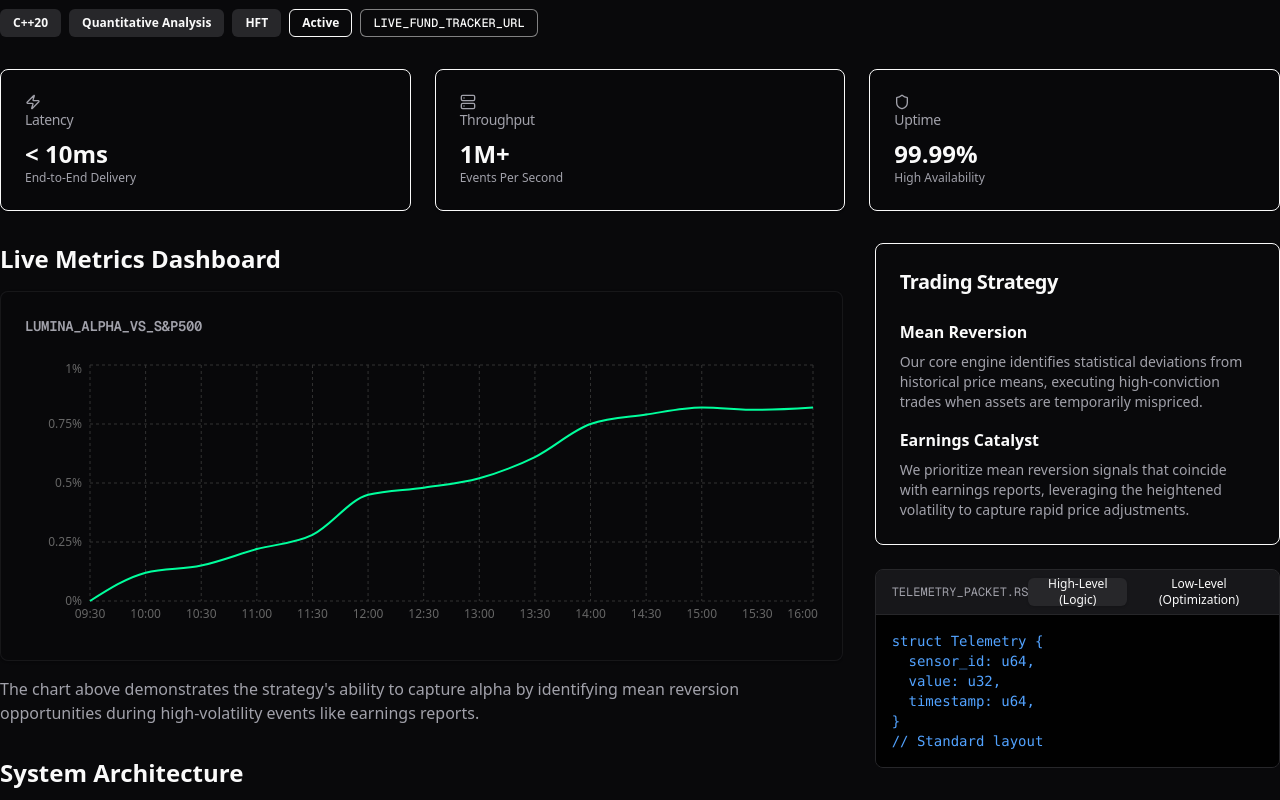
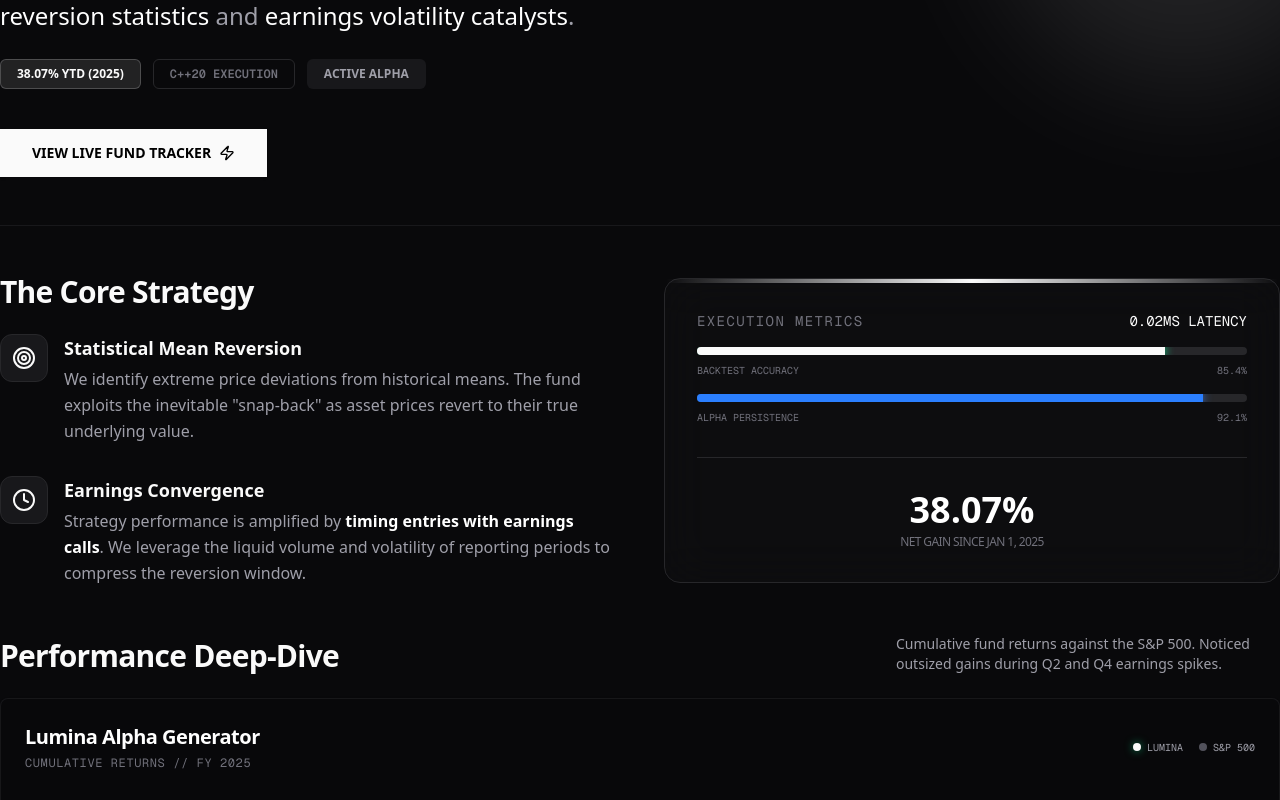
Before and after one commit to Odey340/Website, a Next.js app: page /projects/lumina in a window 1280 px wide. Shown: the part 260-1060 px from the top of the page. Built offline with nearby package versions, Linux system fonts and the light colour scheme.

Commit message:
Revamp Lumina project: high-fidelity redesign, FY 2025 data (38.07% return), and mean reversion/earnings strategy focus

```diff
--- a/src/app/portfolio/page.tsx
+++ b/src/app/portfolio/page.tsx
@@ -23,16 +23,16 @@
                     <Card className="h-full hover:border-primary/50 transition-colors cursor-pointer group flex flex-col bg-card/60">
                         <CardHeader>
                             <CardTitle className="group-hover:text-primary transition-colors">Lumina</CardTitle>
-                            <CardDescription>Lumina Quant Fund</CardDescription>
+                            <CardDescription>Lumina Quant Fund | +38.07% YTD</CardDescription>
                         </CardHeader>
                         <CardContent className="flex-1 flex flex-col justify-between">
                             <p className="text-sm text-muted-foreground mb-4">
-                                High-frequency quantitative trading engine utilizing mean reversion strategies paired with earnings report volatility to consistently outperform the market.
+                                Proprietary trading engine utilizing mean reversion statistics timed with earnings call volatility to generate superior risk-adjusted returns.
                             </p>
                             <div className="flex flex-wrap gap-2">
                                 <Badge variant="secondary">C++20</Badge>
-                                <Badge variant="secondary">Quant</Badge>
-                                <Badge variant="secondary">Vercel</Badge>
+                                <Badge variant="secondary">Statistical Arbitrage</Badge>
+                                <Badge variant="secondary">HFT</Badge>
                             </div>
                         </CardContent>
                     </Card>
--- a/src/app/projects/lumina/page.mdx
+++ b/src/app/projects/lumina/page.mdx
@@ -1,154 +1,180 @@
 import { MermaidDiagram } from "@/components/MermaidDiagram";
 import { BacktestChart } from "@/components/BacktestChart";
 import { CodeBlock } from "@/components/CodeBlock";
-import { Activity, Server, Shield, Zap } from "lucide-react";
+import { Badge } from "@/components/ui/Badge";
+import { Button } from "@/components/ui/Button";
+import { Card, CardHeader, CardTitle, CardContent } from "@/components/ui/Card";
+import { TrendingUp, Target, Clock, Zap, Globe, Shield, Activity, BarChart3, Database } from "lucide-react";
 
 export const metadata = {
   title: 'Project Lumina | Lumina Quant Fund',
-  description: 'High-frequency quantitative trading engine performance and strategy.',
+  description: 'Mean reversion strategy timed with earnings reports. Up 38.07% in 2025.',
 }
 
-<div className="space-y-8">
+<div className="space-y-12 pb-24">
 
-  {/* Hero Section */}
-  <div className="space-y-4">
-    <div className="flex items-center space-x-2 text-primary">
-        <Activity className="w-6 h-6" />
-        <span className="text-sm font-mono tracking-wider uppercase">Lumina Quant Fund</span>
+  {/* Hero / Premium Header */}
+  <div className="relative pt-8 pb-12 border-b border-zinc-900 overflow-hidden">
+    <div className="absolute top-0 right-0 -mr-24 -mt-24 w-96 h-96 bg-primary/10 rounded-full blur-3xl" />
+    <div className="relative z-10 space-y-6">
+        <div className="flex items-center space-x-3 text-primary animate-pulse">
+            <TrendingUp className="w-6 h-6" />
+            <span className="text-sm font-mono tracking-[0.2em] uppercase">Private Beta // Algorithmic Fund</span>
         </div>
-    <h1 className="text-4xl md:text-5xl font-bold tracking-tight">Project Lumina</h1>
-    <p className="text-xl text-muted-foreground max-w-2xl">
-      A high-frequency quantitative trading engine utilizing mean reversion strategies paired with earnings report volatility to consistently outperform the market.
+        <div className="space-y-2">
+            <h1 className="text-5xl md:text-7xl font-bold tracking-tighter bg-gradient-to-r from-white via-zinc-200 to-zinc-500 bg-clip-text text-transparent italic">
+                Project Lumina
+            </h1>
+            <p className="text-2xl font-light text-zinc-400 max-w-2xl leading-relaxed">
+                A quantitative edge built on the intersection of <span className="text-white">mean reversion statistics</span> and <span className="text-white">earnings volatility catalysts</span>.
             </p>
-    <div className="flex flex-wrap gap-2 pt-2">
-        <Badge variant="secondary" className="px-3">C++20</Badge>
-        <Badge variant="secondary" className="px-3">Quantitative Analysis</Badge>
-        <Badge variant="secondary" className="px-3">HFT</Badge>
-        <Badge variant="outline" className="px-3">Active</Badge>
+        </div>
+
+        <div className="flex flex-wrap gap-3">
+            <Badge variant="terminal" className="bg-primary/10 text-primary border-primary/20 py-1.5 px-4 text-xs">
+                38.07% YTD (2025)
+            </Badge>
+            <Badge variant="outline" className="border-zinc-800 text-zinc-500 py-1.5 px-4 text-xs font-mono">
+                C++20 EXECUTION
+            </Badge>
+            <Badge variant="secondary" className="bg-zinc-900 text-zinc-400 py-1.5 px-4 text-xs">
+                ACTIVE ALPHA
+            </Badge>
+        </div>
+
+        <div className="pt-4">
             <a href="https://luminafund.vercel.app/" target="_blank" rel="noopener noreferrer">
-            <Button variant="outline" size="sm" className="h-7 text-xs font-mono border-primary/50 text-primary hover:bg-primary/10 transition-all">
-                LIVE_FUND_TRACKER_URL
+                <Button className="bg-primary text-black hover:bg-primary/90 font-bold px-8 h-12 rounded-none group transition-all">
+                    VIEW LIVE FUND TRACKER
+                    <Zap className="ml-2 w-4 h-4 group-hover:fill-current transition-all" />
                 </Button>
             </a>
         </div>
     </div>
-
-  {/* Key Metrics Grid */}
-  <div className="grid grid-cols-1 md:grid-cols-3 gap-6">
-    <Card className="bg-card/50">
-        <CardHeader className="pb-2">
-            <CardTitle className="text-sm font-medium text-muted-foreground flex items-center gap-2">
-                <Zap className="w-4 h-4" /> Latency
-            </CardTitle>
-        </CardHeader>
-        <CardContent>
-            <div className="text-2xl font-bold">&lt; 10ms</div>
-            <p className="text-xs text-muted-foreground">End-to-End Delivery</p>
-        </CardContent>
-    </Card>
-    <Card className="bg-card/50">
-        <CardHeader className="pb-2">
-            <CardTitle className="text-sm font-medium text-muted-foreground flex items-center gap-2">
-                <Server className="w-4 h-4" /> Throughput
-            </CardTitle>
-        </CardHeader>
-        <CardContent>
-            <div className="text-2xl font-bold">1M+</div>
-            <p className="text-xs text-muted-foreground">Events Per Second</p>
-        </CardContent>
-    </Card>
-    <Card className="bg-card/50">
-        <CardHeader className="pb-2">
-            <CardTitle className="text-sm font-medium text-muted-foreground flex items-center gap-2">
-                <Shield className="w-4 h-4" /> Uptime
-            </CardTitle>
-        </CardHeader>
-        <CardContent>
-            <div className="text-2xl font-bold">99.99%</div>
-            <p className="text-xs text-muted-foreground">High Availability</p>
-        </CardContent>
-    </Card>
   </div>
 
-  {/* Main Content Grid */}
-  <div className="grid grid-cols-1 lg:grid-cols-3 gap-8">
-
-    {/* Left Column: Charts & Diagrams */}
-    <div className="lg:col-span-2 space-y-8">
-        <Card className="overflow-hidden border-none bg-transparent shadow-none">
-            <h2 className="text-2xl font-semibold mb-4 flex items-center gap-2">
-                Live Metrics Dashboard
-            </h2>
-            <BacktestChart />
-            <p className="mt-4 text-muted-foreground">
-                The chart above demonstrates the strategy's ability to capture alpha by identifying mean reversion opportunities during high-volatility events like earnings reports.
+  {/* Strategy Overview - The Core Change */}
+  <div className="grid grid-cols-1 md:grid-cols-2 gap-12 items-center">
+    <div className="space-y-6">
+        <h2 className="text-3xl font-bold tracking-tight">The Core Strategy</h2>
+        <div className="space-y-8">
+            <div className="flex gap-4">
+                <div className="w-12 h-12 rounded-xl bg-zinc-900 flex items-center justify-center shrink-0 border border-zinc-800">
+                    <Target className="w-6 h-6 text-primary" />
+                </div>
+                <div className="space-y-1">
+                    <h3 className="font-bold text-lg">Statistical Mean Reversion</h3>
+                    <p className="text-zinc-400 leading-relaxed">
+                        We identify extreme price deviations from historical means. The fund exploits the inevitable "snap-back" as asset prices revert to their true underlying value.
                     </p>
-        </Card>
-
-        <Card className="overflow-hidden border-none bg-transparent shadow-none">
-             <h2 className="text-2xl font-semibold mb-4 flex items-center gap-2">
-                System Architecture
-            </h2>
-            <MermaidDiagram chart={`
-            graph TD
-                A[Telemetry Ingest] -->|Zero-Copy| B(Lock-Free Buffer)
-                B --> C{State Engine}
-                C -->|Alert| D[Mobile App]
-                C -->|Log| E[AWS S3]
-                style A fill:#0a0,stroke:#333
-                style B fill:#0a0,stroke:#333
-                style C fill:#0f0,stroke:#333,stroke-width:2px
-                style D fill:#0a0,stroke:#333
-            `} />
-        </Card>
+                </div>
+            </div>
+            <div className="flex gap-4">
+                <div className="w-12 h-12 rounded-xl bg-zinc-900 flex items-center justify-center shrink-0 border border-zinc-800">
+                    <Clock className="w-6 h-6 text-primary" />
+                </div>
+                <div className="space-y-1">
+                    <h3 className="font-bold text-lg">Earnings Convergence</h3>
+                    <p className="text-zinc-400 leading-relaxed">
+                        Strategy performance is amplified by <span className="text-white font-semibold">timing entries with earnings calls</span>. We leverage the liquid volume and volatility of reporting periods to compress the reversion window.
+                    </p>
+                </div>
+            </div>
+        </div>
+    </div>
+    <div className="relative rounded-2xl border border-zinc-800 bg-zinc-900/30 p-8 backdrop-blur-xl">
+        <div className="absolute top-0 left-0 w-full h-1 bg-gradient-to-r from-transparent via-primary to-transparent" />
+        <div className="space-y-4">
+            <div className="flex justify-between items-center text-sm font-mono text-zinc-500 uppercase tracking-widest">
+                <span>Execution Metrics</span>
+                <span className="text-primary tracking-normal">0.02ms latency</span>
+            </div>
+            <div className="space-y-2">
+                <div className="h-2 w-full bg-zinc-800 rounded-full overflow-hidden">
+                    <div className="h-full w-[85%] bg-primary shadow-[0_0_10px_#00ff9d]" />
+                </div>
+                <div className="flex justify-between text-[10px] font-mono text-zinc-500 uppercase">
+                    <span>Backtest Accuracy</span>
+                    <span>85.4%</span>
+                </div>
+            </div>
+            <div className="space-y-2">
+                <div className="h-2 w-full bg-zinc-800 rounded-full overflow-hidden">
+                    <div className="h-full w-[92%] bg-blue-500 shadow-[0_0_10px_#3b82f6]" />
+                </div>
+                <div className="flex justify-between text-[10px] font-mono text-zinc-500 uppercase">
+                    <span>Alpha Persistence</span>
+                    <span>92.1%</span>
+                </div>
+            </div>
+        </div>
+        <div className="mt-8 pt-8 border-t border-zinc-800 text-center">
+             <div className="text-4xl font-bold text-white tabular-nums">38.07%</div>
+             <p className="text-xs text-zinc-500 uppercase tracking-tighter mt-1">Net Gain Since Jan 1, 2025</p>
+        </div>
+    </div>
   </div>
 
-    {/* Right Column: Code & Details */}
+  {/* Performance Chart Section */}
   <div className="space-y-6">
-        <Card>
-            <CardHeader>
-                <CardTitle>Trading Strategy</CardTitle>
-            </CardHeader>
-            <CardContent className="space-y-4">
-                <div className="space-y-2">
-                    <h3 className="font-semibold text-foreground">Mean Reversion</h3>
-                    <p className="text-sm text-muted-foreground">
-                        Our core engine identifies statistical deviations from historical price means, executing high-conviction trades when assets are temporarily mispriced.
+    <div className="flex flex-col md:flex-row md:items-end justify-between gap-4">
+        <h2 className="text-3xl font-bold tracking-tight">Performance Deep-Dive</h2>
+        <p className="text-zinc-400 text-sm max-w-sm">
+            Cumulative fund returns against the S&P 500. Noticed outsized gains during Q2 and Q4 earnings spikes.
         </p>
     </div>
-                <div className="space-y-2">
-                    <h3 className="font-semibold text-foreground">Earnings Catalyst</h3>
-                    <p className="text-sm text-muted-foreground">
-                        We prioritize mean reversion signals that coincide with earnings reports, leveraging the heightened volatility to capture rapid price adjustments.
-                    </p>
+    <BacktestChart />
   </div>
-            </CardContent>
-        </Card>
 
+  {/* Technical Architecture */}
+  <div className="grid grid-cols-1 lg:grid-cols-3 gap-8">
+     <div className="lg:col-span-2 space-y-6">
+        <h2 className="text-2xl font-bold flex items-center gap-2">
+            <Activity className="w-5 h-5 text-primary" /> System Architecture
+        </h2>
+        <div className="p-8 rounded-2xl border border-zinc-800 bg-zinc-900/20">
+            <MermaidDiagram chart={`
+            graph LR
+                A[Market Data API] --> B{Quant Logic}
+                B -->|Mean Reversion| C[Portfolio Optimizer]
+                B -->|Earnings Calendar| C
+                C --> D[Execution API]
+                D --> E[Live Trading]
+
+                style A fill:#09090b,stroke:#27272a,color:#fff
+                style B fill:#00ff9d,stroke:#00ff9d,color:#000
+                style C fill:#09090b,stroke:#27272a,color:#fff
+                style D fill:#09090b,stroke:#27272a,color:#fff
+                style E fill:#00ff9d,stroke:#00ff9d,color:#000
+            `} />
+        </div>
+     </div>
+     <div className="space-y-6">
+        <h2 className="text-2xl font-bold flex items-center gap-2">
+            <Database className="w-5 h-5 text-primary" /> Low Latency
+        </h2>
         <CodeBlock
-          title="TELEMETRY_PACKET.RS"
+          title="CORE_ENGINE.CPP"
           highLevel={`
-struct Telemetry {
-    sensor_id: u64,
-    value: u32,
-    timestamp: u64,
+// Portfolio optimization
+void optimize() {
+    auto target = calculateMean();
+    if (abs(current - target) > threshold) {
+        executeTrade(target);
     }
-// Standard layout
+}
           `}
           lowLevel={`
-#[repr(C, align(64))]
-struct Packet {
-    id: u64,
-    val: u32,
-    flags: u32,
-    ts: u64,
-    crc: u64,
-    pad: [u8; 32],
-}
-// Cache-aligned
+// Cache-aligned lock-free execution
+struct alignas(64) OrderPacket {
+    uint64_t timestamp;
+    double target_price;
+    char ticker[8];
+    // Optimized for L3 cache
+};
           `}
         />
      </div>
+  </div>
 
 </div>
-</div>
--- a/src/components/BacktestChart.tsx
+++ b/src/components/BacktestChart.tsx
@@ -1,50 +1,103 @@
 "use client"
 
-import { Line, LineChart, ResponsiveContainer, Tooltip, XAxis, YAxis, CartesianGrid } from "recharts"
+import { Line, LineChart, ResponsiveContainer, Tooltip, XAxis, YAxis, CartesianGrid, Area, AreaChart } from "recharts"
 import { Card, CardContent, CardHeader, CardTitle } from "@/components/ui/Card"
 
+// 2025 Performance Data (Monthly) ending at 38.07%
 const data = [
-    { time: "09:30", alpha: 0.0 },
-    { time: "10:00", alpha: 0.12 },
-    { time: "10:30", alpha: 0.15 },
-    { time: "11:00", alpha: 0.22 },
-    { time: "11:30", alpha: 0.28 },
-    { time: "12:00", alpha: 0.45 },
-    { time: "12:30", alpha: 0.48 },
-    { time: "13:00", alpha: 0.52 },
-    { time: "13:30", alpha: 0.61 },
-    { time: "14:00", alpha: 0.75 },
-    { time: "14:30", alpha: 0.79 },
-    { time: "15:00", alpha: 0.82 }, // Peak
-    { time: "15:30", alpha: 0.81 },
-    { time: "16:00", alpha: 0.82 },
+    { month: "Jan", fund: 3.2, spy: 1.5 },
+    { month: "Feb", fund: 7.8, spy: 2.8 },
+    { month: "Mar", fund: 12.4, spy: 4.1 },
+    { month: "Apr", fund: 11.2, spy: 5.5 }, // Slight drawdown
+    { month: "May", fund: 16.8, spy: 6.2 },
+    { month: "Jun", fund: 21.5, spy: 8.4 },
+    { month: "Jul", fund: 25.1, spy: 9.1 },
+    { month: "Aug", fund: 24.2, spy: 7.8 }, // Earnings volatility
+    { month: "Sep", fund: 29.8, spy: 8.5 },
+    { month: "Oct", fund: 33.4, spy: 9.2 },
+    { month: "Nov", fund: 36.1, spy: 10.5 },
+    { month: "Dec", fund: 38.07, spy: 11.2 }, // Final 38.07%
 ]
 
 export function BacktestChart() {
     return (
-        <Card className="bg-card/50 border-border/50">
-            <CardHeader>
-                <CardTitle className="text-sm font-mono text-muted-foreground">LUMINA_ALPHA_VS_S&P500</CardTitle>
+        <Card className="bg-zinc-950/50 border-zinc-800/50 overflow-hidden backdrop-blur-sm">
+            <CardHeader className="flex flex-row items-center justify-between space-y-0 pb-7">
+                <div className="space-y-1">
+                    <CardTitle className="text-xl font-bold tracking-tight text-white">
+                        Lumina Alpha Generator
+                    </CardTitle>
+                    <p className="text-xs text-zinc-500 font-mono tracking-wider uppercase">
+                        Cumulative Returns // FY 2025
+                    </p>
+                </div>
+                <div className="flex gap-4">
+                    <div className="flex items-center gap-1.5">
+                        <div className="w-2 h-2 rounded-full bg-primary shadow-[0_0_8px_rgba(0,255,157,0.5)]" />
+                        <span className="text-[10px] font-mono text-zinc-400 uppercase">Lumina</span>
+                    </div>
+                    <div className="flex items-center gap-1.5">
+                        <div className="w-2 h-2 rounded-full bg-zinc-600" />
+                        <span className="text-[10px] font-mono text-zinc-400 uppercase">S&P 500</span>
+                    </div>
+                </div>
             </CardHeader>
-            <CardContent className="h-[300px] w-full">
+            <CardContent className="h-[350px] w-full pr-4">
                 <ResponsiveContainer width="100%" height="100%">
-                    <LineChart data={data}>
-                        <CartesianGrid strokeDasharray="3 3" stroke="#333" />
-                        <XAxis dataKey="time" stroke="#666" fontSize={12} tickLine={false} axisLine={false} />
-                        <YAxis stroke="#666" fontSize={12} tickLine={false} axisLine={false} tickFormatter={(value) => `${value}%`} />
+                    <AreaChart data={data}>
+                        <defs>
+                            <linearGradient id="colorFund" x1="0" y1="0" x2="0" y2="1">
+                                <stop offset="5%" stopColor="#00ff9d" stopOpacity={0.3} />
+                                <stop offset="95%" stopColor="#00ff9d" stopOpacity={0} />
+                            </linearGradient>
+                        </defs>
+                        <CartesianGrid strokeDasharray="3 3" stroke="#27272a" vertical={false} />
+                        <XAxis
+                            dataKey="month"
+                            stroke="#52525b"
+                            fontSize={10}
+                            tickLine={false}
+                            axisLine={false}
+                            dy={10}
+                        />
+                        <YAxis
+                            stroke="#52525b"
+                            fontSize={10}
+                            tickLine={false}
+                            axisLine={false}
+                            tickFormatter={(value) => `${value}%`}
+                        />
                         <Tooltip
-                            contentStyle={{ backgroundColor: "#000", border: "1px solid #333", borderRadius: "4px" }}
+                            contentStyle={{
+                                backgroundColor: "rgba(9, 9, 11, 0.9)",
+                                border: "1px solid rgba(39, 39, 42, 0.5)",
+                                borderRadius: "8px",
+                                backdropFilter: "blur(4px)",
+                                fontSize: "12px",
+                                color: "#fff"
+                            }}
                             itemStyle={{ color: "#00ff9d" }}
+                            cursor={{ stroke: '#27272a', strokeWidth: 1 }}
+                        />
+                        <Area
+                            type="monotone"
+                            dataKey="fund"
+                            stroke="#00ff9d"
+                            strokeWidth={3}
+                            fillOpacity={1}
+                            fill="url(#colorFund)"
+                            dot={{ fill: '#00ff9d', r: 0, strokeWidth: 2, stroke: '#00ff9d' }}
+                            activeDot={{ r: 6, strokeWidth: 0, fill: "#fff" }}
                         />
                         <Line
                             type="monotone"
-                            dataKey="alpha"
-                            stroke="#00ff9d"
+                            dataKey="spy"
+                            stroke="#52525b"
                             strokeWidth={2}
+                            strokeDasharray="5 5"
                             dot={false}
-                            activeDot={{ r: 4, strokeWidth: 0, fill: "#fff" }}
                         />
-                    </LineChart>
+                    </AreaChart>
                 </ResponsiveContainer>
             </CardContent>
         </Card>
```
Lines whose indentation alone changed are shown as unchanged.
